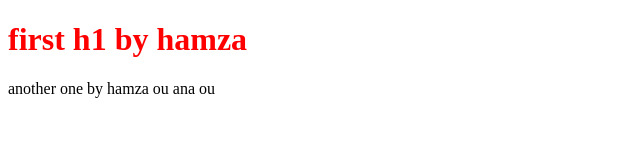
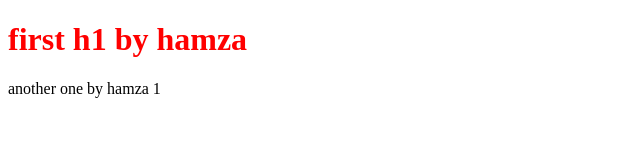
Before and after one commit to Hamza-karkouri/work-test, a plain HTML site: page index.html in a window 1280 px wide. Shown: the full height of the page, 0-640 px from the left. Drawn offline with Linux system fonts and the light colour scheme.

Commit message:
change p2

```diff
--- a/index.html
+++ b/index.html
@@ -10,7 +10,7 @@
 
 <body>
     <h1>first h1 by hamza</h1>
-    <p> another one by hamza ou ana ou</p>
+    <p> another one by hamza 1 </p>
 </body>
 
 </html>
```
